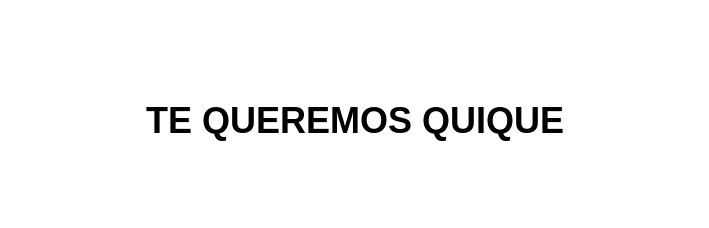
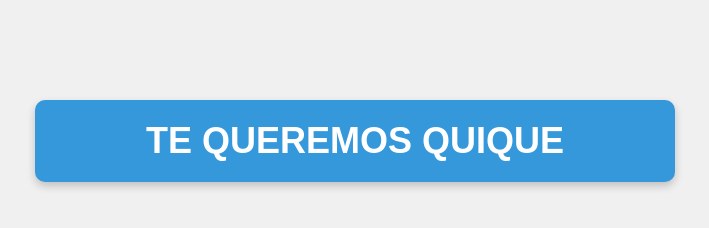
Before and after one commit to javiergarcia82iesgpb/iesgpb, a plain HTML site: page index.html in a window 1280 px wide. Shown: the whole page, without its empty margins (285-994 px from the left). Drawn offline with Linux system fonts and the light colour scheme.

Commit message:
Update index.html

```diff
--- a/index.html
+++ b/index.html
@@ -6,21 +6,36 @@
     <title>Welcome to Our Page</title>
     <style>
         body {
-            font-family: Arial, sans-serif;
+            font-family: 'Arial', sans-serif;
+            background-color: #f0f0f0;
             text-align: center;
+            margin: 0;
+            padding: 0;
+        }
+
+        .welcome-container {
+            background-color: #3498db;
+            color: #ffffff;
+            padding: 20px;
+            border-radius: 10px;
+            margin: 100px auto;
+            width: 80%;
+            max-width: 600px;
+            box-shadow: 0 4px 8px rgba(0, 0, 0, 0.2);
         }
 
         .welcome-text {
             font-size: 36px;
             font-weight: bold;
             text-transform: uppercase;
-            margin-top: 100px;
         }
     </style>
 </head>
 <body>
-    <div class="welcome-text">
-        TE QUEREMOS QUIQUE
+    <div class="welcome-container">
+        <div class="welcome-text">
+            TE QUEREMOS QUIQUE
+        </div>
     </div>
 </body>
 </html>
```
